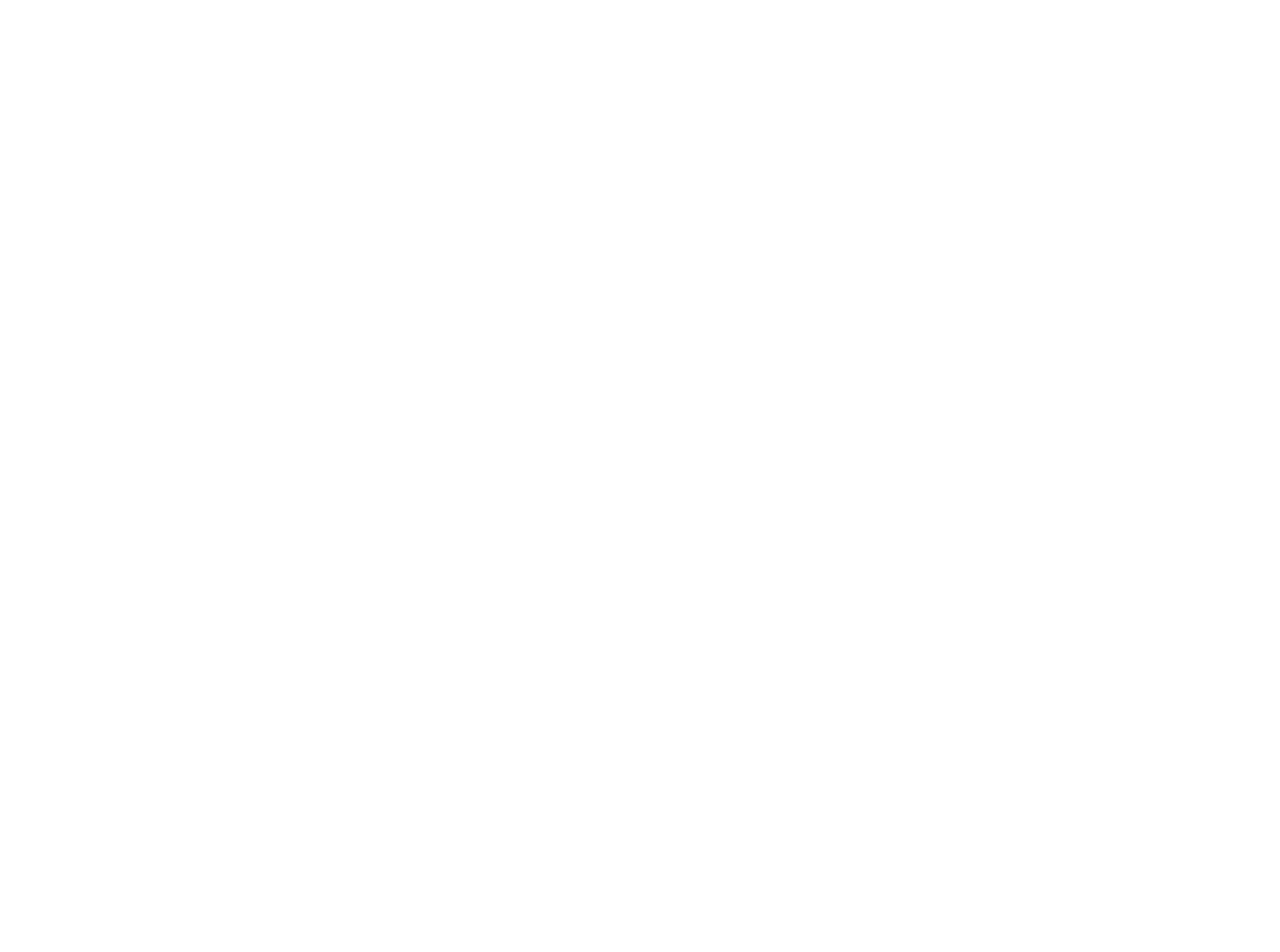
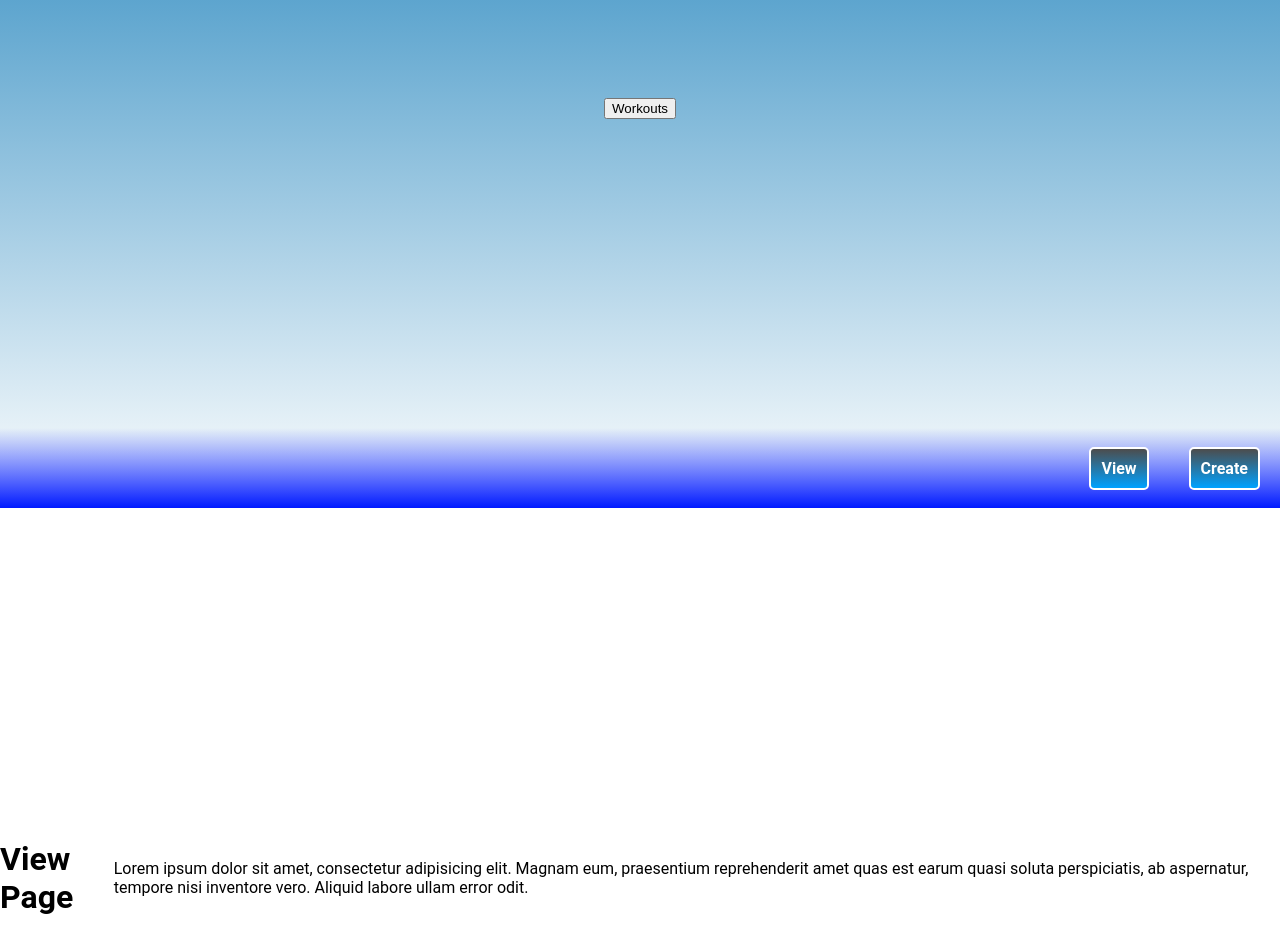
Before and after one commit to TheHeartstriker/FitnessApp, a React (Vite) app in the folder FitnessApp/: page / in a window 1280 px wide. Shown: the part 292-1244 px from the top of the page. Before the commit the page ends 800 px from the top, so only its background shows below. Built offline with nearby package versions, Linux system fonts and the light colour scheme.

Commit message:
Layout idea
Got the idea of a layout done

```diff
--- /dev/null
+++ b/FitnessApp/src/Pages.css/StartPage.css
@@ -0,0 +1,60 @@
+:root {
+  /* Netural */
+  --grey: hsl(0, 0%, 50%);
+  --grey-1: hsl(0, 0%, 30%);
+
+  /* Greens */
+  --Blue-1: hsl(234, 100%, 50%);
+  --Blue-2: hsl(234, 100%, 35%);
+  /* Pinks */
+  --Cyan-1: hsl(202, 100%, 50%);
+  --Cyan-2: hsl(202, 100%, 35%);
+}
+
+body {
+  margin: 0;
+  padding: 0;
+  font-family: "Roboto", sans-serif;
+}
+
+a {
+  text-decoration: none;
+}
+.StartPageContainer {
+  display: flex;
+  flex-direction: column;
+  justify-content: space-between;
+  align-items: center;
+  margin: 0;
+  padding: 0;
+  height: 100vh;
+  background: linear-gradient(to bottom, var(--Cyan-2), white);
+}
+
+.NavContainer {
+  display: flex;
+  position: relative;
+  justify-content: flex-end;
+  align-items: center;
+  top: 0;
+  width: 100%;
+  height: 10vh;
+  background: linear-gradient(to bottom, transparent, var(--Blue-1));
+}
+
+.ViewBtn {
+  background-color: var(--Blue-1);
+}
+
+.NavBtn {
+  margin: 20px;
+  padding: 10px;
+  border: 2.5px solid white;
+  border-radius: 5px;
+  background: linear-gradient(to bottom, var(--grey-1), var(--Cyan-1));
+  color: white;
+  font-size: 1rem;
+  font-weight: 600;
+  cursor: pointer;
+  text-decoration: none;
+}
--- /dev/null
+++ b/FitnessApp/src/Pages.css/ViewPage.css
@@ -0,0 +1,8 @@
+.ViewPageContainer {
+  display: flex;
+  align-items: center;
+  justify-content: center;
+  width: 100vw;
+  height: 80vh;
+  margin-top: 50px;
+}
--- /dev/null
+++ b/FitnessApp/src/Pages.jsx/StartPage.jsx
@@ -0,0 +1,23 @@
+import { useState, useEffect } from "react";
+import { Link, useNavigate } from "react-router-dom";
+
+function StartPage() {
+  return (
+    <div className="StartPageContainer">
+      <h1>Hello user this is a lightweight modular fitness tracker</h1>
+      <button>Workouts</button>
+
+      <div className="NavContainer">
+        <Link to="/view">
+          <h3 className="NavBtn On">View</h3>
+        </Link>
+
+        <Link to="/create">
+          <h3 className="NavBtn On">Create</h3>
+        </Link>
+      </div>
+    </div>
+  );
+}
+
+export default StartPage;
--- /dev/null
+++ b/FitnessApp/src/Pages.jsx/ViewPage.jsx
@@ -0,0 +1,21 @@
+import { useState, useEffect } from "react";
+
+function ViewPage() {
+  function log() {
+    console.log("Hello, World!");
+  }
+
+  return (
+    <div className="ViewPageContainer">
+      <h1>View Page</h1>
+      <p>
+        Lorem ipsum dolor sit amet, consectetur adipisicing elit. Magnam eum,
+        praesentium reprehenderit amet quas est earum quasi soluta perspiciatis,
+        ab aspernatur, tempore nisi inventore vero. Aliquid labore ullam error
+        odit.
+      </p>
+    </div>
+  );
+}
+
+export default ViewPage;
--- a/FitnessApp/src/StartPage.jsx
+++ /dev/null
@@ -1,12 +0,0 @@
-import { useState, useEffect } from "react";
-
-function StartPage() {
-  return (
-    <div>
-      <h1>Start Page</h1>
-      <p>Welcome to the Fitness App!</p>
-    </div>
-  );
-}
-
-export default StartPage;
--- a/FitnessApp/src/main.jsx
+++ b/FitnessApp/src/main.jsx
@@ -1,12 +1,20 @@
 import { StrictMode } from "react";
 import { createRoot } from "react-dom/client";
+import { BrowserRouter, Routes, Route } from "react-router-dom";
 //Component imports
-import App from "./StartPage.jsx";
+import ViewPage from "./Pages.jsx/ViewPage.jsx";
+import StartPage from "./Pages.jsx/StartPage.jsx";
 //CSS imports
-import "./StartPage.css";
+import "./Pages.css/StartPage.css";
+import "./Pages.css/ViewPage.css";
 
 createRoot(document.getElementById("root")).render(
   <StrictMode>
-    <App />
+    <BrowserRouter>
+      <StartPage />
+      <Routes>
+        <Route path="/" element={<ViewPage />} />
+      </Routes>
+    </BrowserRouter>
   </StrictMode>
 );
```
Also changed, not shown: FitnessApp/src/StartPage.css (deleted).
